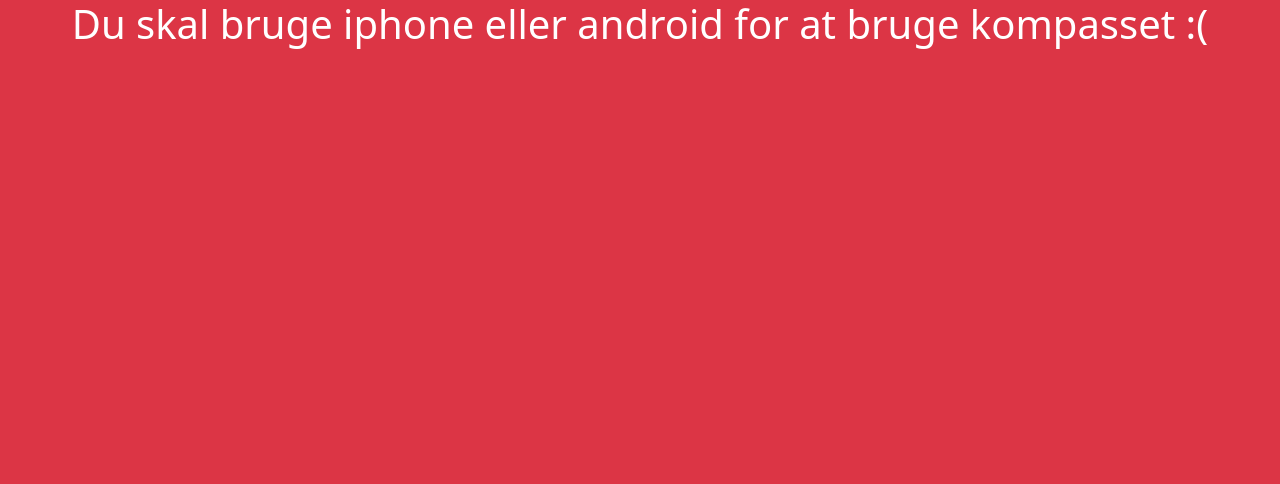
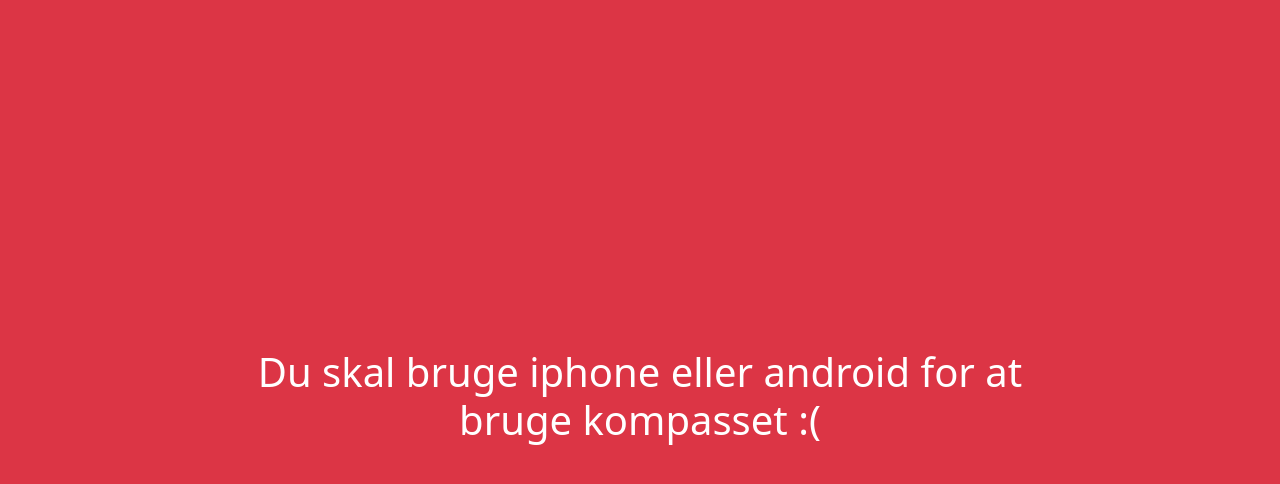
Before and after one commit to oliv5456/KBkompasset, a Next.js app: page / in a window 1280 px wide. Shown: the top 484 px of the page. Built offline with nearby package versions, Linux system fonts and the light colour scheme.

Commit message:
browser view prettier

```diff
--- a/pages/index.jsx
+++ b/pages/index.jsx
@@ -5,22 +5,28 @@
 import styled, { CompassTheme } from "styled-components";
 import Compass from "../components/compass";
 import { BrowserView, MobileOnlyView } from "react-device-detect";
-import { Container, Row } from "react-bootstrap";
+import { Container, Row, Col } from "react-bootstrap";
 
 
 const Home = () => {
   return (
     <>
+	<MobileOnlyView className="bg-body">
+      <Compass targetLat={55.7864419} targetLon={12.5234279} />
+	</MobileOnlyView>
 	<BrowserView>
-		<Container fluid className="bg-danger vh-100">
-			<div className="flex-column">
-				<h1 className="text-center text-white align-middle">Du skal bruge iphone eller android for at bruge kompasset :(</h1>
-			</div>
+		<Container fluid className="bg-danger vh-100 m-auto d-flex justify-content-center align-items-center">
+			<Row>
+				<Col md={2}></Col>
+				<Col md={8} className="text-center">
+					<div>
+						<h1 className="text-center text-white">Du skal bruge iphone eller android for at bruge kompasset :(</h1>
+					</div>
+				</Col>
+				<Col md={2}></Col>
+			</Row>
 		</Container>
 	</BrowserView>
-	<MobileOnlyView>
-      <Compass targetLat={55.7864419} targetLon={12.5234279} />
-	</MobileOnlyView>
     </>
   );
 };
```
